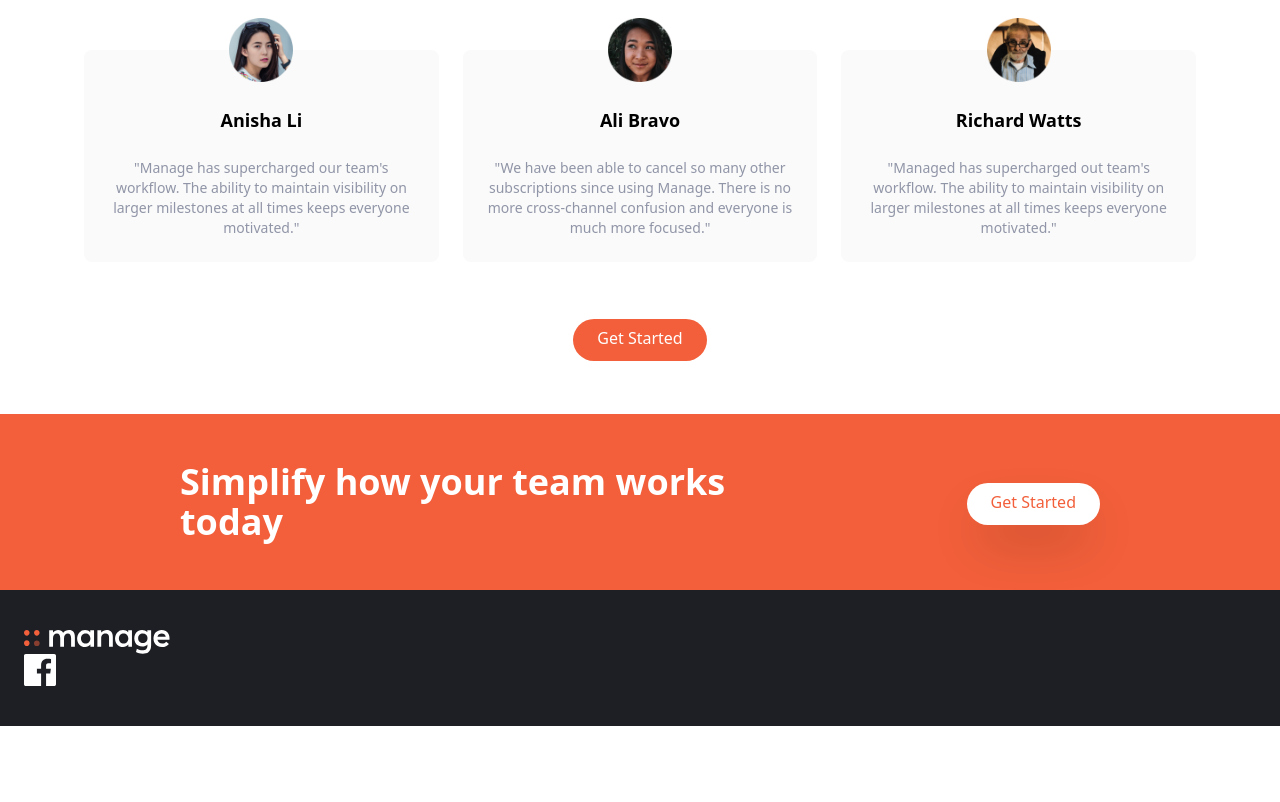
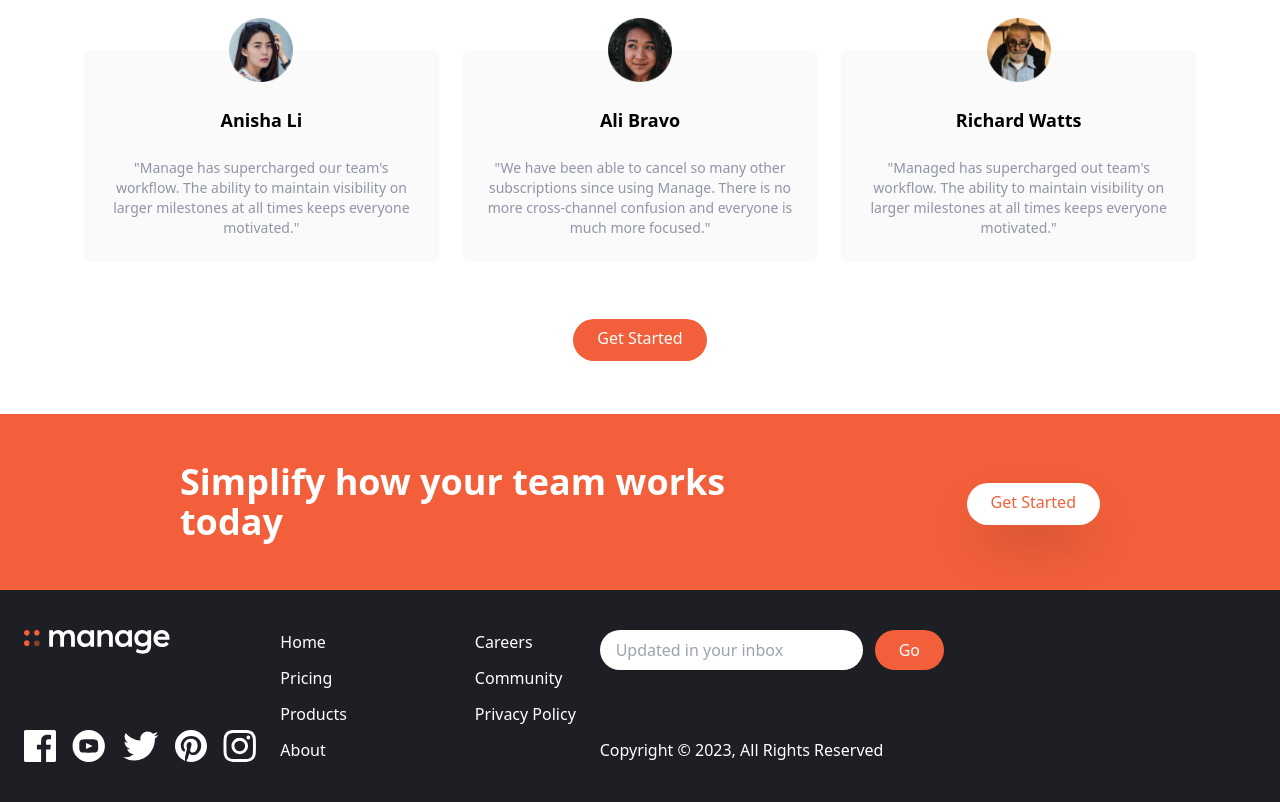
Before and after one commit to sramalho94/tailwind_practice, a website: page index.html in a window 1280 px wide. Shown: the part 1354-2156 px from the top of the page. Before the commit the page ends 2080 px from the top, so only its background shows below. Drawn offline with Linux system fonts and the light colour scheme.

Commit message:
added social buttons and input

```diff
--- a/index.html
+++ b/index.html
@@ -261,15 +261,69 @@
         <div
           class="flex flex-col-reverse items-center justify-between space-y-12 md:flex-col md:space-y-0 md:items-start"
         >
+          <div class="mx-auto my-6 text-center text-white md:hidden">
+            Copyright &copy; 2023, All Rights Reserved
+          </div>
           <!-- Logo -->
           <div>
             <img src="img/logo-white.svg" alt="" />
           </div>
           <!-- Social Links Container -->
           <div class="flex justify-center space-x-4">
+            <!-- Link 1 -->
             <a href="#">
               <img src="img/icon-facebook.svg" alt="" class="h-8" />
             </a>
+            <!-- Link 2 -->
+            <a href="#">
+              <img src="img/icon-youtube.svg" alt="" class="h-8" />
+            </a>
+            <!-- Link 3 -->
+            <a href="#">
+              <img src="img/icon-twitter.svg" alt="" class="h-8" />
+            </a>
+            <!-- Link 4 -->
+            <a href="#">
+              <img src="img/icon-pinterest.svg" alt="" class="h-8" />
+            </a>
+            <!-- Link 5 -->
+            <a href="#">
+              <img src="img/icon-instagram.svg" alt="" class="h-8" />
+            </a>
+          </div>
+        </div>
+        <!-- List Container -->
+        <div class="flex justify-around space-x-32">
+          <div class="flex flex-col space-y-3 text-white">
+            <a href="" class="hover:text-brightRed">Home</a>
+            <a href="" class="hover:text-brightRed">Pricing</a>
+            <a href="" class="hover:text-brightRed">Products</a>
+            <a href="" class="hover:text-brightRed">About</a>
+          </div>
+          <div class="flex flex-col space-y-3 text-white">
+            <a href="" class="hover:text-brightRed">Careers</a>
+            <a href="" class="hover:text-brightRed">Community</a>
+            <a href="" class="hover:text-brightRed">Privacy Policy</a>
+          </div>
+        </div>
+        <!-- Input Container -->
+        <div class="flex flex-col justify-between">
+          <form>
+            <div class="flex space-x-3">
+              <input
+                type="text"
+                class="flex-1 px-4 rounded-full focus:outline-none"
+                placeholder="Updated in your inbox"
+              />
+              <button
+                class="px-6 py-2 text-white rounded-full bg-brightRed hover:bg-brightRedLight focus:outline-none"
+              >
+                Go
+              </button>
+            </div>
+          </form>
+          <div class="hidden text-white md:block">
+            Copyright &copy; 2023, All Rights Reserved
           </div>
         </div>
       </div>
```
Also changed, not shown: css/main.css.
